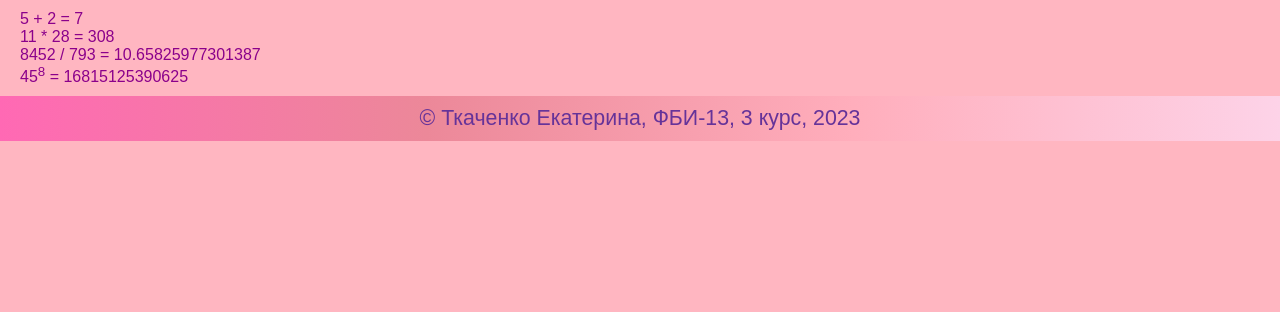
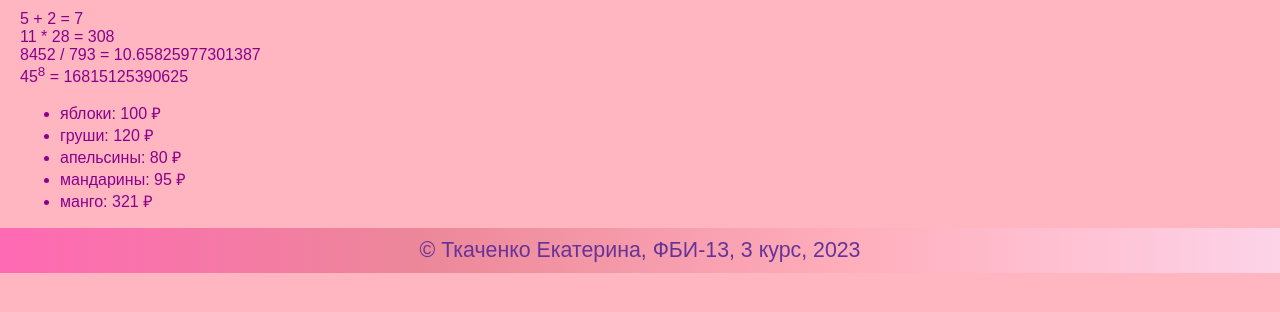
Before and after one commit to tkachrina/web-programming-labs-2, a Flask app: page /lab2/example in a window 1280 px wide. Shown: the part 51-363 px from the top of the page. Run offline with Flask 3, Linux system fonts and the light colour scheme.

Commit message:
цикл в шаблоне

```diff
--- a/app.py
+++ b/app.py
@@ -196,4 +196,13 @@ def example():
     grop_name = 'ФБИ-13'
     lab_numb = '2'
     cour_numb = '3'
-    return render_template('example.html', name=name, grop_name=grop_name, lab_numb=lab_numb, cour_numb=cour_numb)
+    fruits = [
+        {'name': 'яблоки', 'price': 100},
+        {'name': 'груши', 'price':120},
+        {'name': 'апельсины', 'price':80},
+        {'name': 'мандарины', 'price': 95},
+        {'name': 'манго', 'price': 321}
+    ]
+    return render_template('example.html',
+                           name=name, grop_name=grop_name,
+                           lab_numb=lab_numb, cour_numb=cour_numb, fruits=fruits)
--- a/templates/example.html
+++ b/templates/example.html
@@ -16,6 +16,11 @@
         11 * 28 = {{ 11 * 28}}<br>
         8452 / 793 = {{ 8452 / 793}}<br>
         45<sup>8</sup> = {{ 45**8 }}<br>
+        <ul>
+        {% for f in fruits %}
+        <li>{{ f.name }}: {{ f.price }} &#x20bd;</li>
+        {% endfor %}
+        <ul>
     </main>
 
     <footer>
```
